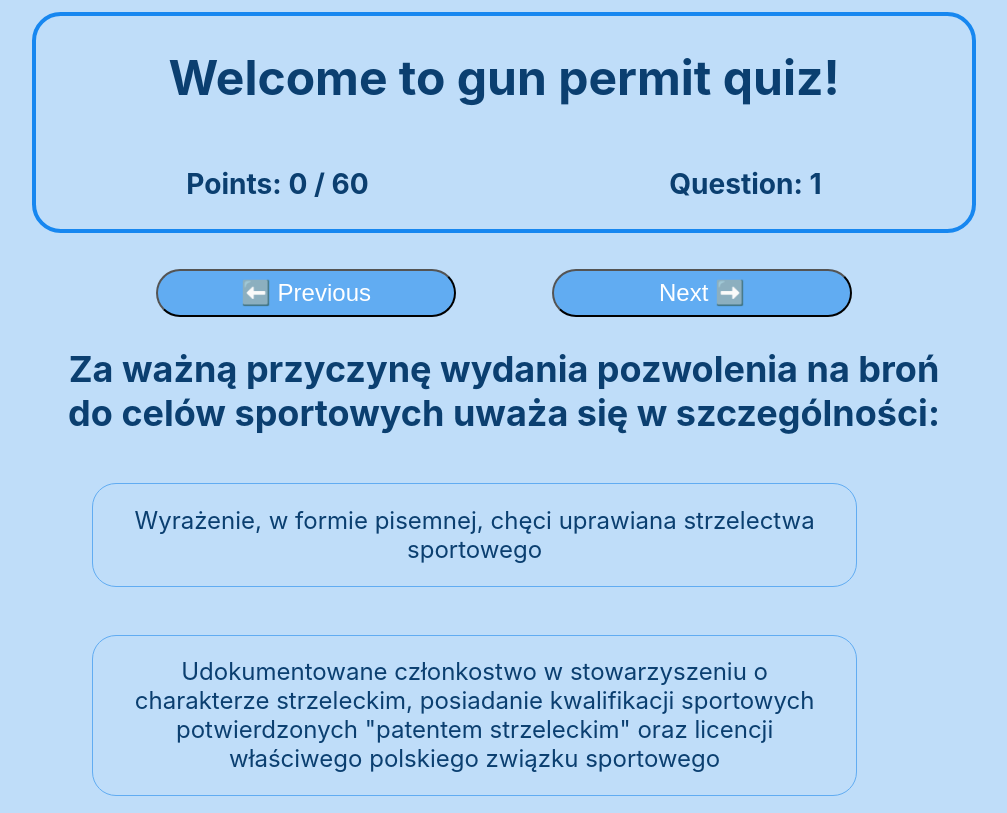
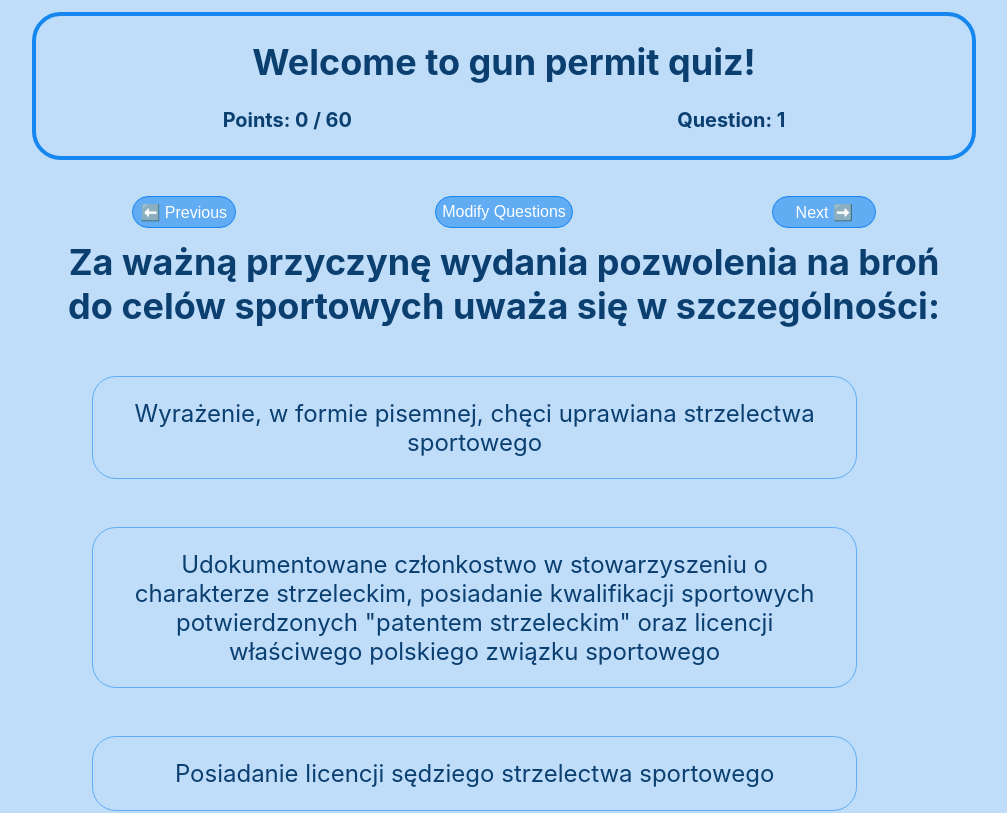
Before and after one commit to gkk-dev-ops/quiz, a React (Create React App) app: page / in a window 1280 px wide. Shown: the top 813 px of the page, without its empty margins (136-1143 px from the left). Built offline with nearby package versions, Linux system fonts and the light colour scheme; data requests are answered from the project's data file.

Commit message:
Modify questions and styling improvemnets

```diff
--- a/src/components/Masthead/Masthead.js
+++ b/src/components/Masthead/Masthead.js
@@ -3,13 +3,13 @@ import './Masthead.scss';
 export default function Masthead(props) {
     return(
       <div className='quiz-banner'>
-          <h1>Welcome to gun permit quiz!</h1>
+          <h2>Welcome to gun permit quiz!</h2>
           <div className="header-numbers-wrapper">
             <div className="header-number">
-              <h3>Points: {props.currentPoints} / {props.amountOfQuestions} </h3>
+              <h5>Points: {props.currentPoints} / {props.amountOfQuestions} </h5>
             </div>
             <div className="header-number">
-              <h3 className="quetsion-number"> Question: {props.questionIndex+1} </h3>
+              <h5 className="quetsion-number"> Question: {props.questionIndex+1} </h5>
             </div>
           </div>
       </div>
--- a/src/components/Masthead/Masthead.scss
+++ b/src/components/Masthead/Masthead.scss
@@ -5,7 +5,12 @@
 }
 
 .header-numbers-wrapper{
+    padding-top: 1em;
     display: flex;
     flex-direction: row;
     justify-content: space-around;
 }
+
+.quiz-banner{
+    padding: 1em;
+}
--- a/src/components/Questions/Questions.js
+++ b/src/components/Questions/Questions.js
@@ -69,6 +69,9 @@ export default function Questions(props) {
                 >
                     ⬅️ Previous
                 </button>
+                <button className='check-answer-button'>
+                    Modify Questions
+                </button>
                 <button
                     className='check-answer-button'
                     onClick={() => {
--- a/src/components/Questions/Questions.scss
+++ b/src/components/Questions/Questions.scss
@@ -22,12 +22,28 @@
     }
 }
 
+.check-answer{
+    display: flex;
+    flex-direction: row;
+    justify-content: space-around;
+    gap: 1em;
+    margin-bottom: 0.5em;
+    width: 100%;
+}
+
 .check-answer-button{
-    margin: 0 2em;
+    font-size: medium;
     border-radius: 1em;
+    border: 1px solid var(--accent-color-3);
     height: 2em;
-    width: 12.5em;
+    min-width: 6.5em;
     background-color: var(--accent-color-2);
+    &:active{
+        background-color: var(--accent-color-3);
+        box-shadow: 1em var(--accent-color-2);
+        border: none;
+    }
+
 }
 
 .correct-answer{
--- a/src/styles/index.scss
+++ b/src/styles/index.scss
@@ -14,3 +14,6 @@ body {
 }
 
 button{ font-size: 1em; color: #FFF; cursor: pointer;}
+h1, h2, h3, h4, h5, h6{
+  margin: 0px;
+}
```
